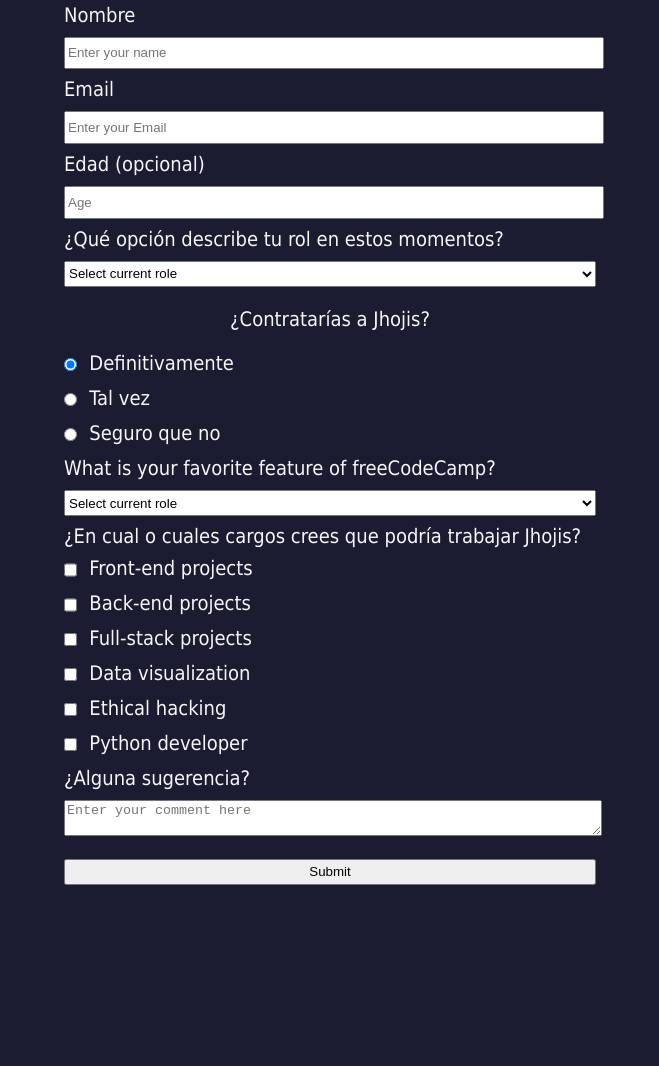
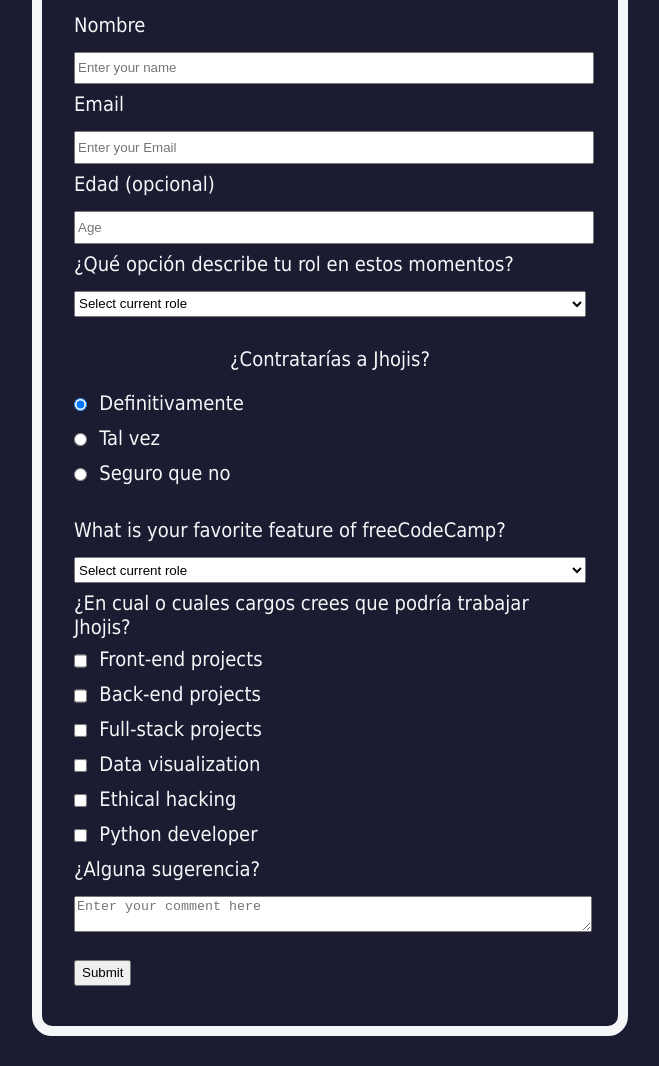
Before and after one commit to Jhojis/Survey-form, a plain HTML site: page index.html in a window 1280 px wide. Shown: the part 181-1247 px from the top of the page, without its empty margins (310-969 px from the left). Before the commit the page ends 1106 px from the top, so only its background shows below. Drawn offline with Linux system fonts and the light colour scheme.

Commit message:
Update styles.css

```diff
--- a/styles.css
+++ b/styles.css
@@ -12,7 +12,7 @@ h1, p{
 
 }
 input, textarea, select {
-  margin: 10px 0 0 0;
+  margin: 15px 0 0 0;
   width: 100%;
   min-height: 2em;
 }
@@ -26,8 +26,11 @@ label{
   margin: 0 0.5em 0 0;
 }
 fieldset{
-  border: none;
+  border: solid;
   padding: 2rem;
+  border-width: 10px;
+  border-radius: 20px;
+  margin-bottom: 30px;
 }
 form{
   width: 100%;
@@ -38,3 +41,13 @@ form{
   justify-content: center;
   align-items: center;
 }
+.form-group{
+  margin-top: 30px;
+  margin-bottom: 30px;
+}
+#sugerencia{
+  margin-top: 30px;
+}
+#submit{
+  width: auto;
+}
```
